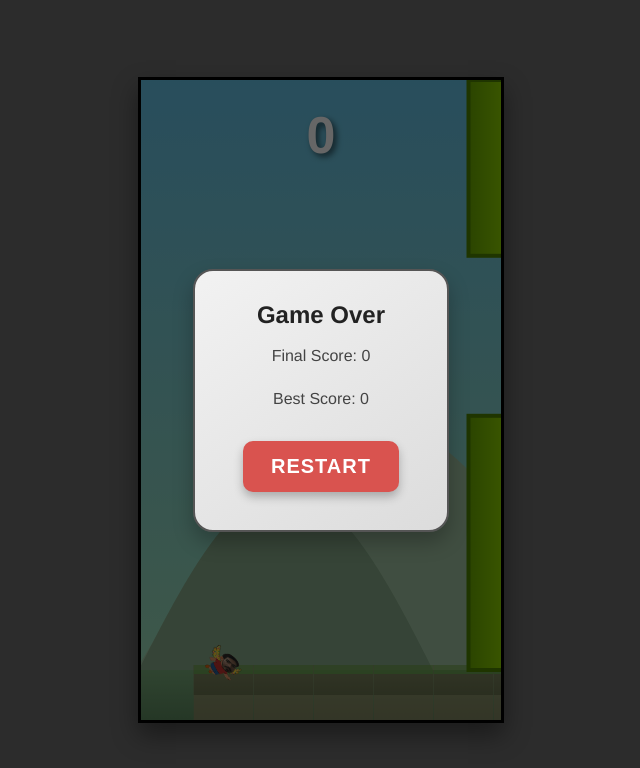
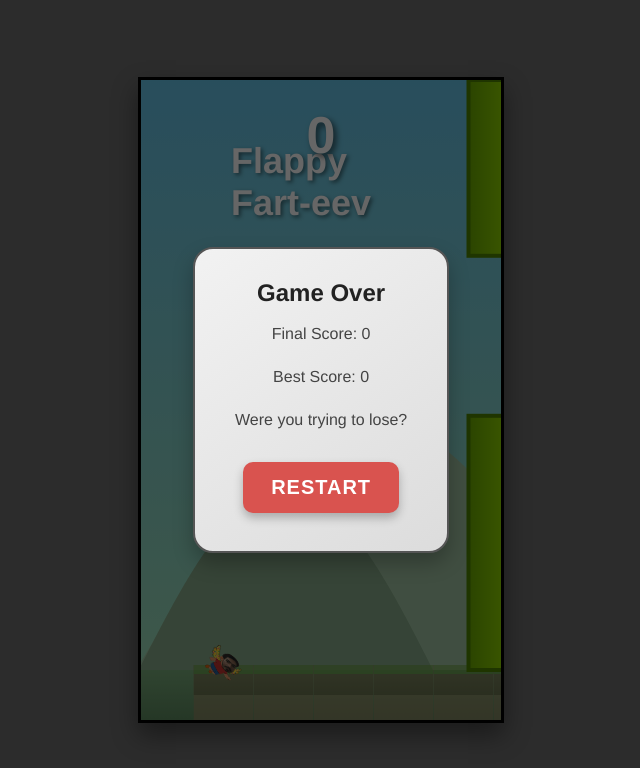
Before and after one commit to shoaibibrahim17/Flappy-Farteev, a plain HTML site: page index.html in a window 1280 px wide. Both pictures are taken after a click on the button "START GAME". Shown: the whole page, without its empty margins (319-959 px from the left). Drawn offline with Linux system fonts and the light colour scheme.

Commit message:
feat: Implement difficulty scaling, roasting lines, and game title

```diff
--- a/game.js
+++ b/game.js
@@ -17,16 +17,51 @@ document.addEventListener('DOMContentLoaded', () => {
     // Score Displays
     const finalScoreDisplay = document.getElementById('final-score');
     const bestScoreDisplay = document.getElementById('best-score');
+    const roastText = document.getElementById('roast-text');
 
     // --- GAME STATE & CONSTANTS ---
     let gameState = 'start'; // 'start', 'playing', 'over'
     const GRAVITY = 0.4;
     const JUMP_FORCE = -9;
     const TERMINAL_VELOCITY = 12;
-    const PIPE_SPEED = 2.5;
+    let pipeSpeed = 2.5;
+    const basePipeSpeed = 2.5;
     const PIPE_WIDTH = 65;
     const PIPE_GAP = 160;
     const PIPE_SPAWN_RATE = 110;
+
+    const roastLines = [
+        "Your score is lower than my expectations for humanity.",
+        "Even a potato could do better.",
+        "Did you even try? Or is this your 'best'?",
+        "I've seen glaciers move faster than you.",
+        "Are you playing with your feet?",
+        "Maybe you should try a tutorial first.",
+        "That was... a valiant effort. For you.",
+        "I'm not mad, just disappointed.",
+        "You're the reason they put instructions on shampoo bottles.",
+        "My grandma plays better than you. And she's been dead for 5 years.",
+        "You should donate your score to charity. They need the cents.",
+        "I've seen more impressive scores on a microwave.",
+        "Were you trying to lose?",
+        "You're like a broken pencil... pointless.",
+        "I'm not saying you're bad, but you're not good.",
+        "Your score is the answer to 'what's the loneliest number?'",
+        "It's okay, not everyone can be good at video games.",
+        "That was a disaster. A beautiful, beautiful disaster.",
+        "You're the human equivalent of a participation trophy.",
+        "I've had more exciting naps.",
+        "Your score is a rounding error.",
+        "You're not just bad, you're impressively bad.",
+        "On a scale of 1 to 10, you're a solid -5.",
+        "I've seen better scores in a game of tic-tac-toe.",
+        "You should put that score on your resume. Under 'hobbies'.",
+        "Your score called. It wants to know why you hate it.",
+        "I'd say 'good game,' but I'd be lying.",
+        "You're like a reverse Midas. Everything you touch turns to... well, this.",
+        "I'm starting to think you're doing this on purpose.",
+        "You should get a trophy for 'Most Effort, Least Results'."
+    ];
 
     // --- GAME VARIABLES ---
     let player, pipes, score, bestScore, frameCount;
@@ -171,13 +206,15 @@ document.addEventListener('DOMContentLoaded', () => {
     function updateAndDrawPipes() {
         if (gameState !== 'playing') return;
 
+        pipeSpeed = basePipeSpeed + Math.floor(score / 5) * 0.5;
+
         if (frameCount % PIPE_SPAWN_RATE === 0) {
             generatePipes();
         }
 
         for (let i = pipes.length - 1; i >= 0; i--) {
             const pipe = pipes[i];
-            pipe.x -= PIPE_SPEED;
+            pipe.x -= pipeSpeed;
 
             // Draw pipe with enhanced glossy effect and border
             const gradient = ctx.createLinearGradient(pipe.x, 0, pipe.x + pipe.width, 0);
@@ -248,6 +285,7 @@ document.addEventListener('DOMContentLoaded', () => {
         cloudOffset = 0;
         mountainOffset = 0;
         fartPuffs = [];
+        pipeSpeed = basePipeSpeed;
 
         // Load character and setup UI
         loadCharacter();
@@ -285,6 +323,8 @@ document.addEventListener('DOMContentLoaded', () => {
             // Display game over menu
             finalScoreDisplay.textContent = score;
             bestScoreDisplay.textContent = bestScore;
+            const randomRoast = roastLines[Math.floor(Math.random() * roastLines.length)];
+            roastText.textContent = randomRoast;
             gameOverMenu.style.display = 'flex';
         }
     }
--- a/index.html
+++ b/index.html
@@ -8,6 +8,7 @@
 </head>
 <body>
     <div id="game-container">
+        <div id="game-title">Flappy Fart-eev</div>
         <canvas id="game-canvas" width="360" height="640"></canvas>
 
         <div id="score-display">0</div>
@@ -25,6 +26,7 @@
                 <h2>Game Over</h2>
                 <p>Final Score: <span id="final-score">0</span></p>
                 <p>Best Score: <span id="best-score">0</span></p>
+                <p id="roast-text"></p>
                 <button id="restart-button">Restart</button>
             </div>
         </div>
--- a/style.css
+++ b/style.css
@@ -28,6 +28,18 @@ body {
     width: 100%;
     height: 100%;
     z-index: 1;
+}
+
+#game-title {
+    position: absolute;
+    top: 60px;
+    left: 50%;
+    transform: translateX(-50%);
+    font-size: 36px;
+    font-weight: bold;
+    color: white;
+    text-shadow: 2px 2px 4px rgba(0,0,0,0.5);
+    z-index: 10;
 }
 
 /* Score Display */
```
